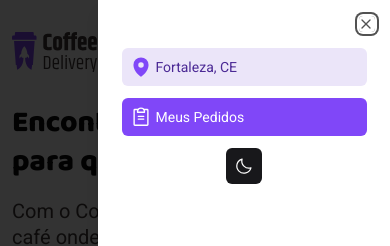
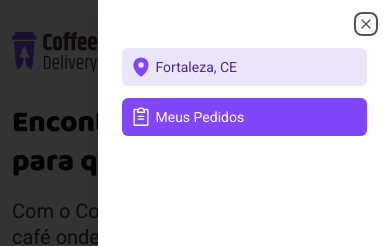
Before and after one commit to CarlosAlexandredevv/Coffee-delivery, a React (Vite) app: page / in a window 390 px wide. Both pictures are taken after a click on the button 360 px from the left and 52 px from the top of the page. Shown: the top 246 px of the page. Built offline with nearby package versions, Linux system fonts and the light colour scheme.

Commit message:
adjuts componentes

```diff
--- a/src/components/Header/MenuMobile.tsx
+++ b/src/components/Header/MenuMobile.tsx
@@ -5,40 +5,15 @@ import {
   SheetHeader,
   SheetTrigger,
 } from '@/components/ui/sheet';
-import { ClipboardText, List, MapPin, Moon, Sun } from 'phosphor-react';
-import { useState, useEffect } from 'react';
+import { ClipboardText, List, MapPin } from 'phosphor-react';
 
 export function MenuMobile() {
-  const [isDarkMode, setIsDarkMode] = useState(() => {
-    if (localStorage.theme === 'dark') {
-      return true;
-    } else if (localStorage.theme === 'light') {
-      return false;
-    } else {
-      return window.matchMedia('(prefers-color-scheme: dark)').matches;
-    }
-  });
-
-  useEffect(() => {
-    if (isDarkMode) {
-      document.documentElement.classList.add('dark');
-      localStorage.theme = 'dark';
-    } else {
-      document.documentElement.classList.remove('dark');
-      localStorage.theme = 'light';
-    }
-  }, [isDarkMode]);
-
-  const darkModeHandler = () => {
-    setIsDarkMode(!isDarkMode);
-  };
-
   return (
     <Sheet>
       <SheetTrigger>
         <List
           size={36}
-          className="rounded-md border-zinc-300 border p-2 duration-300 cursor-pointer sm:hidden dark:border-zinc-50"
+          className="rounded-md border-zinc-300 border p-2 duration-300 cursor-pointer sm:hidden dark:border-purple"
         />
       </SheetTrigger>
       <SheetContent className="dark:bg-zinc-900 border-none">
@@ -46,7 +21,7 @@ export function MenuMobile() {
           <SheetDescription className="flex flex-col h-screen gap-3 mt-6">
             <div className="flex gap-1 items-center bg-purple-light rounded-md p-2 ">
               <MapPin className="size-[22px] text-purple" weight="fill" />
-              <span className="text-purle-dark font-roboto text-sm leading-line">
+              <span className="text-purple-dark font-roboto text-sm leading-line">
                 Fortaleza, CE
               </span>
             </div>
@@ -57,19 +32,6 @@ export function MenuMobile() {
                 Meus Pedidos
               </span>
             </div>
-            {isDarkMode ? (
-              <Sun
-                size={36}
-                className="rounded-md  bg-zinc-50 p-2 hover:bg-zinc-800 hover:text-white text-zinc-600 duration-300 cursor-pointer mx-auto"
-                onClick={darkModeHandler}
-              />
-            ) : (
-              <Moon
-                size={36}
-                className="rounded-md bg-zinc-900 text-zinc-50 p-2 duration-300 cursor-pointer mx-auto"
-                onClick={darkModeHandler}
-              />
-            )}
           </SheetDescription>
         </SheetHeader>
       </SheetContent>
--- a/src/components/Header/index.tsx
+++ b/src/components/Header/index.tsx
@@ -33,27 +33,27 @@ export function Header() {
     <header className="py-8 sticky top-0 z-10 bg-background dark:bg-zinc-900">
       <div className="flex items-center justify-between max-w-container xl:mx-auto mx-3">
         <NavLink to="/">
-          <img src={isDarkMode ? '/logodark.svg' : '/logo.svg'} alt="Logo" />
+          <img src={isDarkMode ? '/logodark.svg' : '/logo.svg'} />
         </NavLink>
 
         <div className="flex gap-3 items-center">
           {isDarkMode ? (
             <Sun
               size={36}
-              className="rounded-md  bg-zinc-50  border p-2 hover:bg-zinc-800 hover:text-white text-zinc-600 duration-300 cursor-pointer hidden sm:block"
+              className="rounded-md  border border-purple p-2 hover:bg-zinc-800 hover:text-white text-zinc-50 duration-300 cursor-pointer"
               onClick={darkModeHandler}
             />
           ) : (
             <Moon
               size={36}
-              className="rounded-md border-zinc-300 border p-2 hover:bg-zinc-800 hover:text-zinc-50 duration-300 cursor-pointer hidden sm:block"
+              className="rounded-md border-zinc-300 border p-2 hover:bg-zinc-800 hover:text-zinc-50 duration-300 cursor-pointer"
               onClick={darkModeHandler}
             />
           )}
 
           <div className=" gap-1 items-center bg-purple-light rounded-md p-2 hidden sm:flex">
             <MapPin className="size-[22px] text-purple" weight="fill" />
-            <span className="text-purle-dark font-roboto text-sm leading-line">
+            <span className="text-purple-dark font-roboto text-sm leading-line">
               Fortaleza, CE
             </span>
           </div>
--- a/src/pages/Home/components/coffee-list/index.tsx
+++ b/src/pages/Home/components/coffee-list/index.tsx
@@ -3,7 +3,7 @@ import { CardHome } from '../../../../components/ui/CardHome';
 export function CoffeeList() {
   return (
     <section className="dark:bg-zinc-900">
-      <div className="max-w-container mx-auto px-3 lg:px-0">
+      <div className="max-w-container mx-auto xl:px-0 px-3">
         <h2 className="font-baloo font-extrabold leading-line text-[32px] text-base-subtitle mb-[54px] dark:text-zinc-100">
           Nossos cafés
         </h2>
--- a/tailwind.config.js
+++ b/tailwind.config.js
@@ -11,7 +11,7 @@ export default {
   			'yellow-dark': '#C47F17',
   			'yellow': '#DBAC2C',
   			'yellow-light': '#F1E9C9',
-  			'purle-dark': '#4B2995',
+  			'purple-dark': '#4B2995',
   			'purple': '#8047f8',
   			'purple-light': '#EBE5F9',
   			'base-title': '#272221',
```
